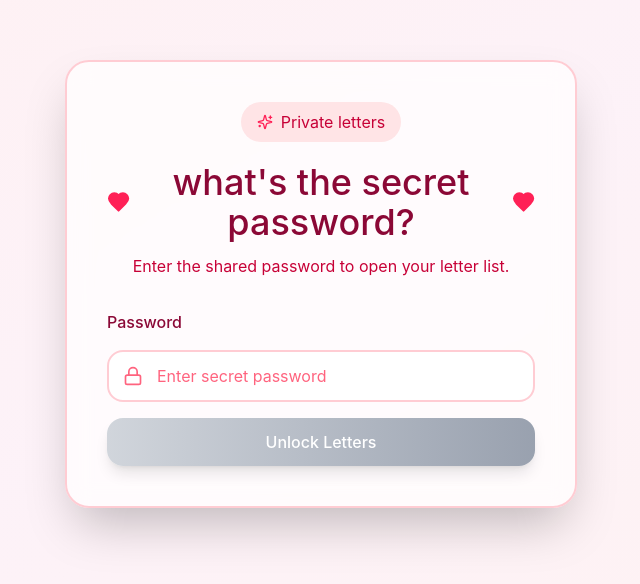
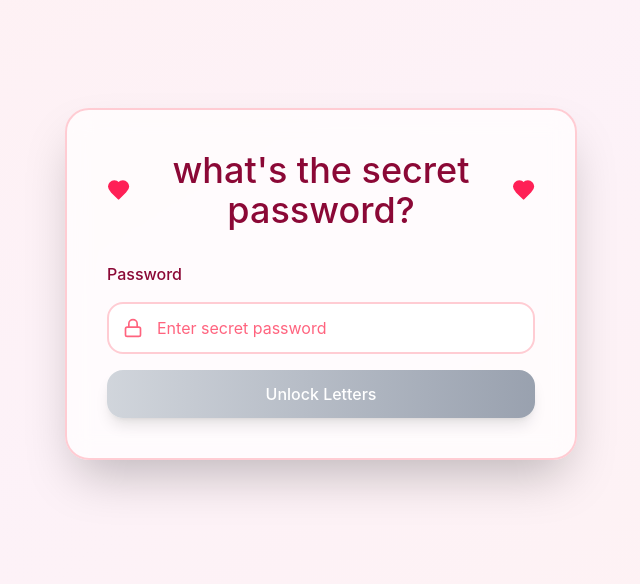
Before and after one commit to TejSaluja/letters, a React (Vite) app: page / in a window 1280 px wide. Shown: the part 116-700 px from the top of the page, without its empty margins (319-959 px from the left). Built offline with nearby package versions, Linux system fonts and the light colour scheme.

Commit message:
login message change

```diff
--- a/src/app/components/LoginPage.tsx
+++ b/src/app/components/LoginPage.tsx
@@ -28,16 +28,11 @@ export function LoginPage({ onLogin, errorMessage = null }: LoginPageProps) {
     <div className="min-h-screen bg-gradient-to-br from-rose-50 via-pink-50 to-red-50 p-4 md:p-8 flex items-center justify-center">
       <div className="w-full max-w-lg rounded-3xl border-2 border-rose-200 bg-white/70 backdrop-blur-md shadow-2xl p-8 md:p-10">
         <div className="text-center mb-8">
-          <div className="inline-flex items-center justify-center gap-2 rounded-full bg-rose-100 px-4 py-2 mb-5">
-            <Sparkles className="h-4 w-4 text-rose-500" />
-            <span className="text-rose-700">Private letters</span>
-          </div>
           <div className="flex items-center justify-center gap-3 mb-3">
             <Heart className="w-8 h-8 text-rose-500 fill-rose-500" />
             <h1 className="text-3xl md:text-4xl text-rose-900">what&apos;s the secret password?</h1>
             <Heart className="w-8 h-8 text-rose-500 fill-rose-500" />
           </div>
-          <p className="text-rose-700">Enter the shared password to open your letter list.</p>
         </div>
 
         <form onSubmit={handleSubmit} className="space-y-4">
```
